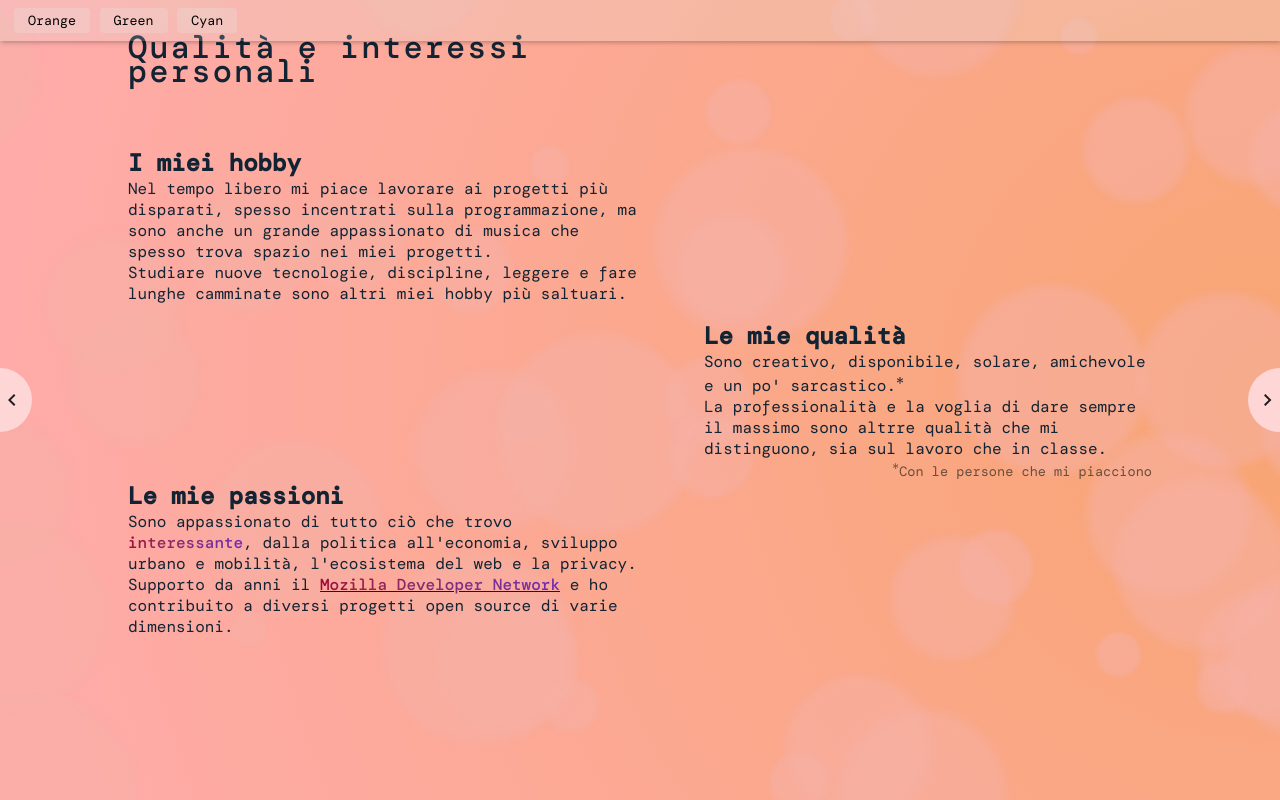
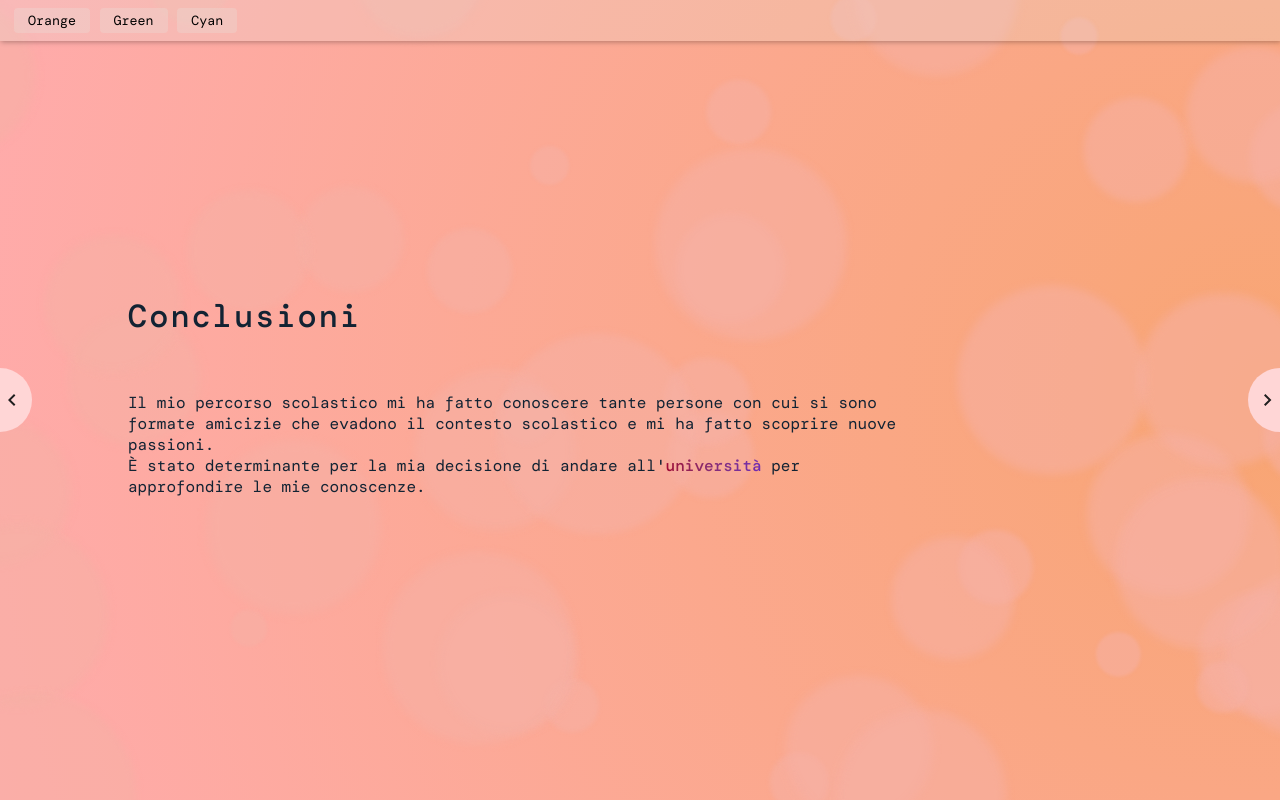
Before and after one commit to alevann/exam-presentation, a plain HTML site: page index.html in a window 1280 px wide. Shown: the top 800 px of the page. Drawn offline with nearby package versions, Linux system fonts and the light colour scheme; a web font is replaced by a local one.

Commit message:
conclusioni

```diff
--- a/index.css
+++ b/index.css
@@ -40,7 +40,8 @@ canvas {
 
 html {
     color: var(--text-color);
-    overflow: hidden;
+    overflow-x: hidden;
+    overflow-y: scroll;
 }
 
 h1 {
--- a/index.html
+++ b/index.html
@@ -16,6 +16,7 @@
     <link rel="stylesheet" href="slides/slide-3.css">
     <link rel="stylesheet" href="slides/slide-4.css">
     <link rel="stylesheet" href="slides/slide-5.css">
+    <link rel="stylesheet" href="slides/slide-6.css">
     <link rel="stylesheet" href="index.css">
 </head>
 <body>
--- a/index.js
+++ b/index.js
@@ -6,10 +6,11 @@
       fetch('./slides/slide-3.html'),
       fetch('./slides/slide-4.html'),
       fetch('./slides/slide-5.html'),
+      fetch('./slides/slide-6.html'),
     ].map(response => response.then(data => data.text()))
   )
 
-  let slide = 4
+  let slide = 5
   const container = document.querySelector('#slide')
   container.dataset.index = `${slide + 1}`
   container.innerHTML = slides[slide]
--- a/slides/slide-5.html
+++ b/slides/slide-5.html
@@ -8,7 +8,7 @@
 <div class="infobox">
     <h2>Le mie qualità</h2>
     <p>Sono creativo, disponibile, solare, amichevole e un po' sarcastico.<sup>*</sup></p>
-    <p>La professionalità e la voglia di dare sempre il massimo sono altrre qualità che mi distinguono, sia sul lavoro che in classe.</p>
+    <p>La professionalità e la voglia di dare sempre il massimo sono altre qualità che mi distinguono, sia sul lavoro che in classe.</p>
     <p class="subtitle"><sup>*</sup>Con le persone che mi piacciono</p>
 </div>
 <div class="infobox">
--- /dev/null
+++ b/slides/slide-6.css
@@ -0,0 +1,21 @@
+div#slide[data-index="6"] {
+    display: flex;
+    flex-direction: column;
+    justify-content: center;
+
+    h1 {
+        margin-bottom: 2em;
+    }
+
+    div.infobox {
+        margin-left: 10%;
+        max-width: 60%;
+    }
+
+    @media screen and (max-width: 1000px) {
+        div.infobox {
+            max-width: unset;
+            margin: 0 10%;
+        }
+    }
+}
--- /dev/null
+++ b/slides/slide-6.html
@@ -0,0 +1,6 @@
+<div class="infobox">
+    <h1>Conclusioni</h1>
+
+    <p>Il mio percorso scolastico mi ha fatto conoscere tante persone con cui si sono formate amicizie che evadono il contesto scolastico e mi ha fatto scoprire nuove passioni.</p>
+    <p>È stato determinante per la mia decisione di andare all'<span class="keyword">università</span> per approfondire le mie conoscenze.</p>
+</div>
```
